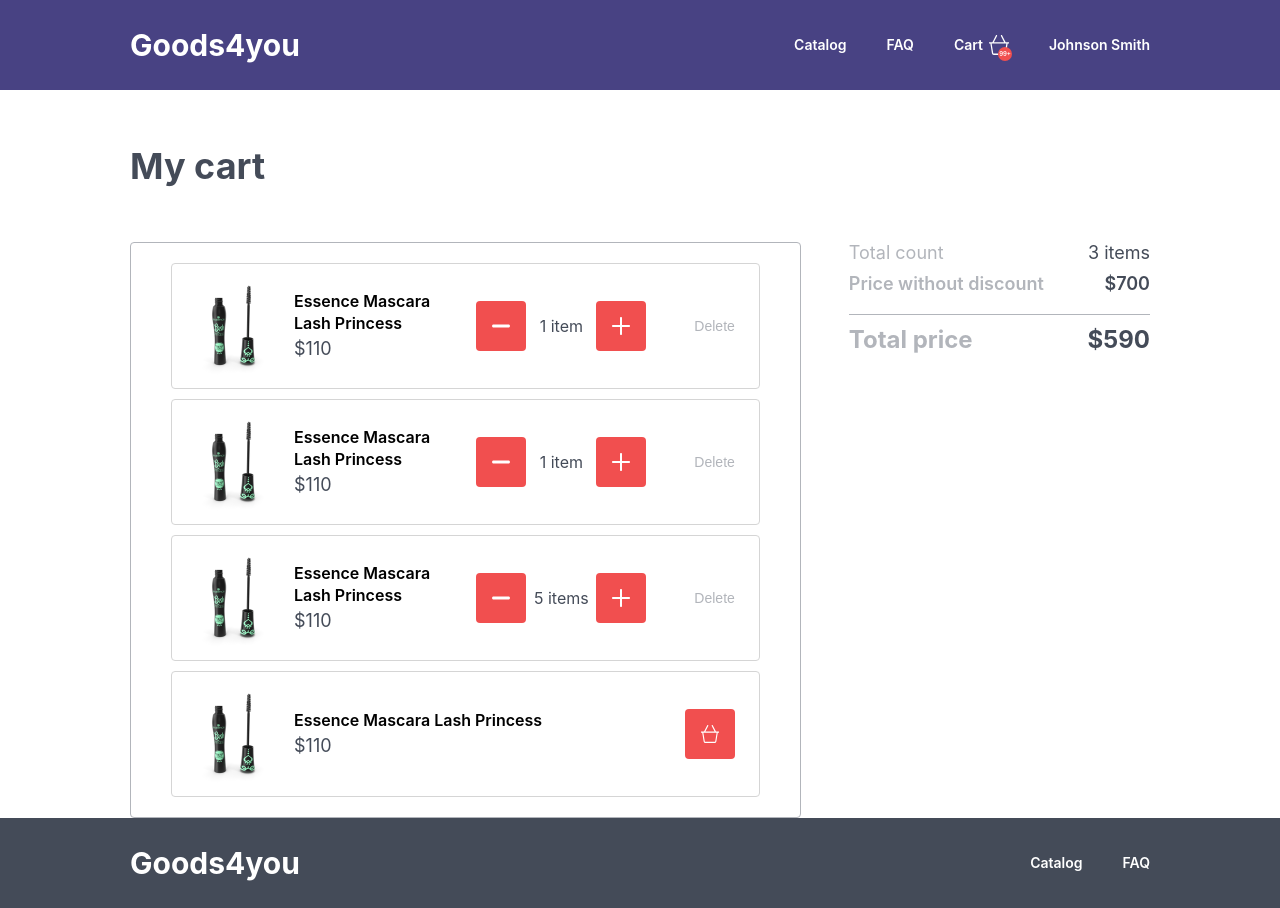
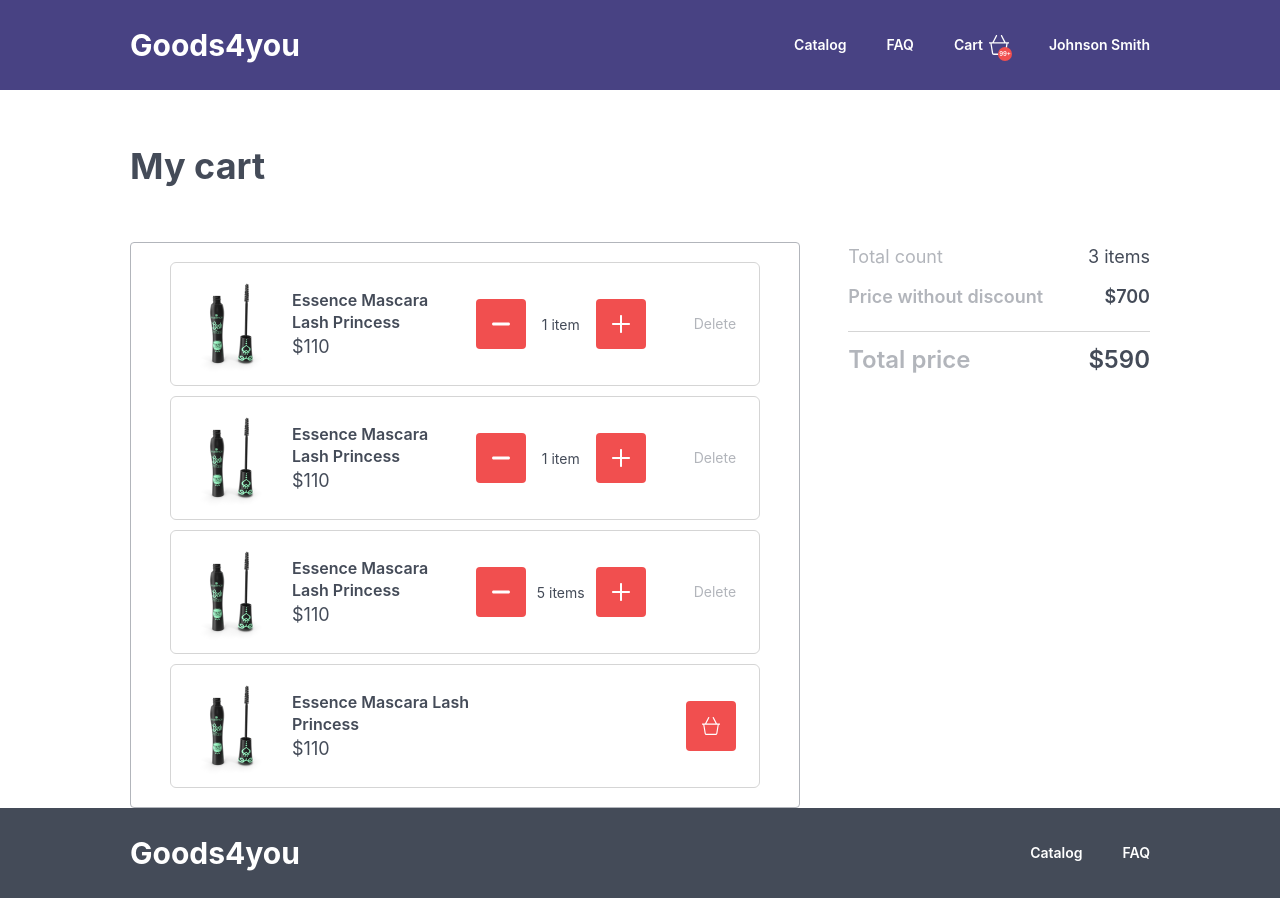
Before and after one commit to Nikitabkv/goodshop-edu, a React (Vite) app: page /cart in a window 1280 px wide. Built offline with nearby package versions, Linux system fonts and the light colour scheme; a web font is replaced by a local one.

Commit message:
style/refactor: add CartPrices component, fix some styles

```diff
--- a/src/index.scss
+++ b/src/index.scss
@@ -1,13 +1,22 @@
-#root {
+@import "./shared/variables";
+
+#root, button, input, textarea {
   font-family: Jost, Inter, system-ui, Avenir, Helvetica, Arial, sans-serif;
-  min-height: 100vh;
-  display: flex;
-  flex-direction: column;
 
   font-synthesis: none;
   text-rendering: optimizeLegibility;
   -webkit-font-smoothing: antialiased;
   -moz-osx-font-smoothing: grayscale;
+}
+
+#root {
+  display: flex;
+  flex-direction: column;
+  min-height: 100vh;
+}
+
+* {
+  box-sizing: border-box;
 }
 
 body {
@@ -18,7 +27,7 @@
 
 a {
   text-decoration: none;
-  color: black;
+  color: $gray-900;
 }
 
 @font-face {
--- a/src/pages/Cart/ui/Cart.module.scss
+++ b/src/pages/Cart/ui/Cart.module.scss
@@ -1,10 +1,4 @@
 @import '../../../shared/variables';
-
-@mixin flexPrice {
-  display: flex;
-  justify-content: space-between;
-  align-items: center;
-}
 
 .cart {
   display: flex;
@@ -22,9 +16,9 @@
   display: flex;
   flex-direction: column;
   gap: 10px;
-  flex-basis: calc(776px - 80px);
+  flex-basis: 776px;
   flex-grow: 1;
-  padding: 20px 40px;
+  padding: 19px 39px;
   border: 1px solid $gray-500;
   border-radius: 4px;
 }
@@ -36,34 +30,4 @@
   flex-basis: 356px;
   flex-grow: 1;
   color: $gray-500;
-
-  hr {
-    height: 1px;
-    background-color: $gray-500;
-    width: 100%;
-    border: none;
-    margin-top: 10px;
-    margin-bottom: 0;
-  }
 }
-
-.itemsCount {
-  @include flexPrice();
-  font-size: $large;
-}
-
-.totalPrice {
-  @include flexPrice();
-  font-size: $large;
-  font-weight: $semi-bold;
-}
-
-.totalPriceWithDiscount {
-  @include flexPrice();
-  font-size: $extra-large;
-  font-weight: $bold;
-}
-
-.info {
-  color: $gray-900;
-}
--- a/src/pages/Cart/ui/Cart.tsx
+++ b/src/pages/Cart/ui/Cart.tsx
@@ -1,7 +1,8 @@
 import s from './Cart.module.scss'
 import Container from "../../../shared/ui-kit/Container"
 import CartItem from "../../../widgets/CartItem"
-import {Title} from "../../../shared/ui-kit/Title/ui/Title.tsx"
+import Title from "../../../shared/ui-kit/Title"
+import CartPrices from "../../../widgets/CartPrices"
 
 const cartItems = [
   {
@@ -42,38 +43,14 @@
         <div className={s.cartRow}>
           <div className={s.itemsWrapper}>
             {cartItems.map((item) => (
-              <CartItem key={item.id} item={item} />
+              <CartItem key={item.id} item={item}/>
             ))}
           </div>
           <div className={s.itemsPrice}>
-            <div className={s.itemsCount}>
-              <span>
-                Total count
-              </span>
-              <span className={s.info}>
-                3 items
-              </span>
-            </div>
-            <div className={s.totalPrice}>
-              <span>
-                Price without discount
-              </span>
-              <span className={s.info}>
-                $700
-              </span>
-            </div>
-            <hr/>
-            <div className={s.totalPriceWithDiscount}>
-              <span>
-                Total price
-              </span>
-              <span className={s.info}>
-                $590
-              </span>
-            </div>
+            <CartPrices/>
           </div>
         </div>
       </Container>
     </div>
-  )
+)
 }
--- a/src/shared/ui-kit/Container/ui/Container.module.scss
+++ b/src/shared/ui-kit/Container/ui/Container.module.scss
@@ -3,7 +3,7 @@
   flex-direction: column;
   gap: 48px;
   width: 100%;
-  max-width: 1180px;
+  max-width: 1440px;
   padding: 0 130px;
 }
 
--- /dev/null
+++ b/src/shared/ui-kit/Title/index.ts
@@ -0,0 +1,3 @@
+import {Title} from "./ui/Title.tsx"
+
+export default Title
--- a/src/widgets/CartItem/ui/CartItem.module.scss
+++ b/src/widgets/CartItem/ui/CartItem.module.scss
@@ -4,11 +4,12 @@
   display: flex;
   align-items: center;
   gap: 24px;
+  box-sizing: border-box;
 
-  min-height: calc(124px - 24px);
-  padding: 12px;
+  min-height: 124px;
+  padding: 11px;
   border: 1px solid $gray-200;
-  border-radius: 4px;
+  border-radius: 6px;
   color: $gray-900;
 
   transition: 300ms;
@@ -28,7 +29,7 @@
   display: flex;
   flex-direction: column;
   justify-content: center;
-  gap: 2px;
+  gap: 1px;
 
   h2 {
     margin: 0;
@@ -52,6 +53,7 @@
   display: flex;
   justify-content: flex-end;
   gap: 48px;
+  flex-basis: 286px;
   flex-grow: 1;
   padding-right: 12px;
 
@@ -61,6 +63,7 @@
     justify-content: space-between;
     flex-basis: 188px;
     min-width: 170px;
+    font-size: $small;
 
     .button {
       width: 50px;
--- a/src/widgets/CartItem/ui/CartItem.tsx
+++ b/src/widgets/CartItem/ui/CartItem.tsx
@@ -3,6 +3,7 @@
 import ButtonWithChild from "../../../shared/ui-kit/ButtonWithChild"
 import {FC, useState} from "react";
 import {Link} from "react-router-dom";
+import {Title} from "../../../shared/ui-kit/Title/ui/Title.tsx";
 
 interface CartItemProps {
   item: {
@@ -23,11 +24,11 @@
       <div className={s.itemInfo}>
         <img src={img} alt="Essence Mascara Lash Princess" width={100} height={100} />
         <div className={s.itemPriceCol}>
-          <h2>
+          <Title tag={'h2'}>
             <Link to={'/'}>
               {name}
             </Link>
-          </h2>
+          </Title>
           <span className={s.price}>
             ${price}
           </span>
--- /dev/null
+++ b/src/widgets/CartPrices/index.ts
@@ -0,0 +1,3 @@
+import {CartPrices} from "./ui/CartPrices.tsx"
+
+export default CartPrices
--- /dev/null
+++ b/src/widgets/CartPrices/ui/CartPrices.module.scss
@@ -0,0 +1,40 @@
+@import "../../../shared/variables";
+
+@mixin flexPrice {
+  display: flex;
+  justify-content: space-between;
+  align-items: center;
+}
+
+.itemsCount {
+  @include flexPrice();
+  font-size: $large;
+  line-height: 30px;
+}
+
+.totalPrice {
+  @include flexPrice();
+  font-size: $large;
+  font-weight: $semi-bold;
+  line-height: 30px;
+}
+
+.hr {
+  height: 1px;
+  background-color: $gray-200;
+  width: 100%;
+  border: none;
+  margin-top: 9px;
+  margin-bottom: 0;
+}
+
+.totalPriceWithDiscount {
+  @include flexPrice();
+  font-size: $extra-large;
+  font-weight: $semi-bold;
+  line-height: 36px;
+}
+
+.info {
+  color: $gray-900;
+}
--- /dev/null
+++ b/src/widgets/CartPrices/ui/CartPrices.tsx
@@ -0,0 +1,33 @@
+import s from "./CartPrices.module.scss"
+
+export const CartPrices = () => {
+  return (
+    <>
+      <div className={s.itemsCount}>
+        <span>
+          Total count
+        </span>
+        <span className={s.info}>
+          3 items
+        </span>
+      </div>
+      <div className={s.totalPrice}>
+        <span>
+          Price without discount
+        </span>
+        <span className={s.info}>
+          $700
+        </span>
+      </div>
+      <hr className={s.hr}/>
+      <div className={s.totalPriceWithDiscount}>
+        <span>
+          Total price
+        </span>
+        <span className={s.info}>
+          $590
+        </span>
+      </div>
+    </>
+  )
+}
--- a/src/widgets/Header/ui/Header.module.scss
+++ b/src/widgets/Header/ui/Header.module.scss
@@ -32,6 +32,7 @@
 .navLink {
     position: relative;
     display: flex;
+    font-weight: $semi-bold;
     align-items: center;
     gap: 6px;
     color: white;
```
